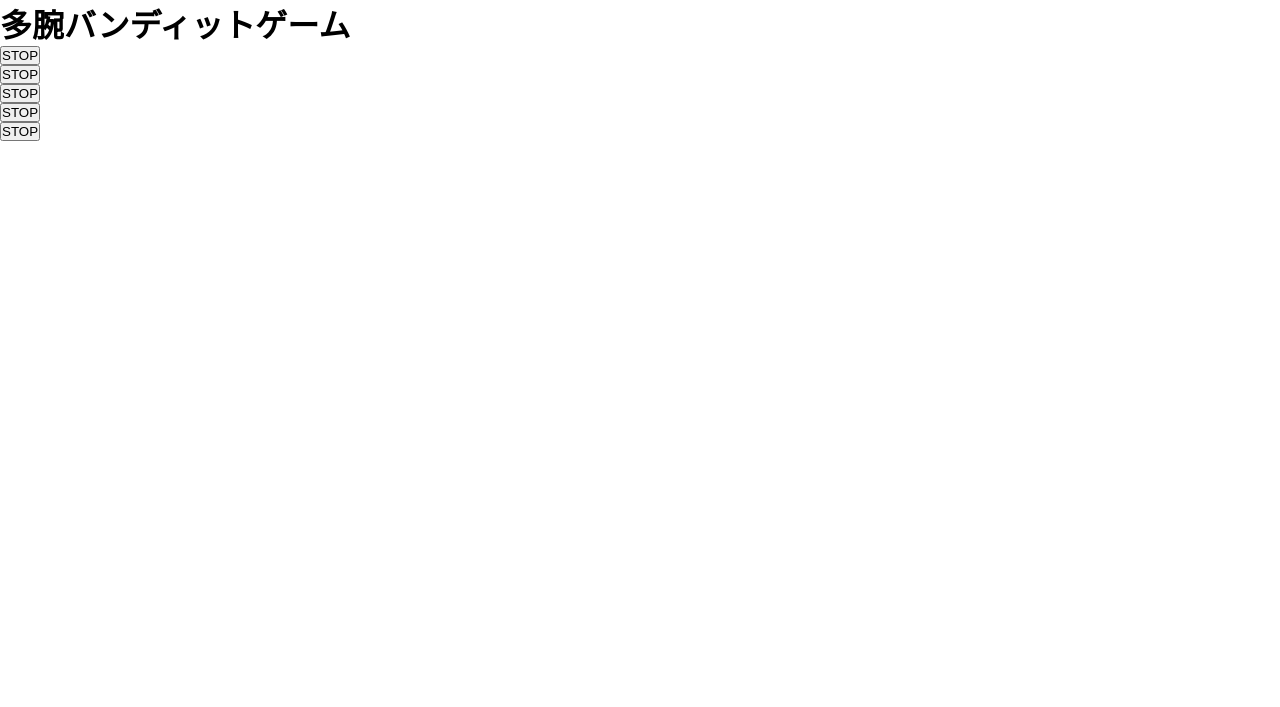
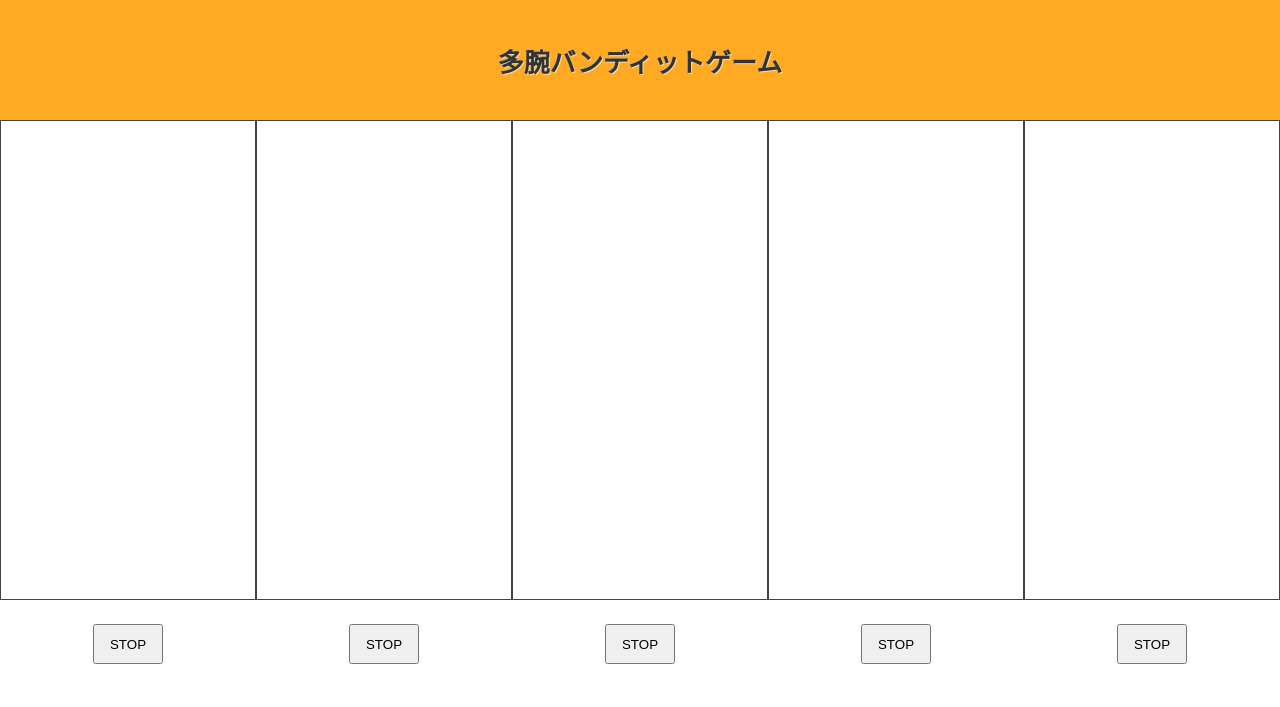
Before and after one commit to tombo314/MultiArmedBanditGame, a website: page index.html in a window 1280 px wide. Drawn offline with nearby package versions, Linux system fonts and the light colour scheme; no server answers.

Commit message:
Add スロットの枠、ストップボタン、タイトルなど

```diff
--- a/stylesheet/main.scss
+++ b/stylesheet/main.scss
@@ -3,3 +3,51 @@
     padding: 0;
     box-sizing: border-box;
 }
+
+.header {
+    display: flex;
+    height: 15vh;
+    background-color: #fa2;
+    text-shadow: 1px 1px #ddd;
+    align-items: center;
+
+    h1 {
+        width: 100vw;
+        font-size: 26px;
+        color: #333;
+        text-align: center;
+    }
+}
+
+.main {
+
+    .wrapper-slot {
+        display: flex;
+
+        .slot {
+            width: 20vw;
+            height: 60vh;
+            border: 1px #444 solid;
+        }
+    }
+
+    .wrapper-button {
+        display: flex;
+
+        .button {
+            width: 20vw;
+            height: 10vh;
+            margin-top: 3vh;
+            text-align: center;
+
+            button {
+                width: 70px;
+                height: 40px;
+            }
+        }
+    }
+}
+
+.footer {
+    height: 15vh;
+}
```
Also changed, not shown: stylesheet/main.css, 1 other file.
